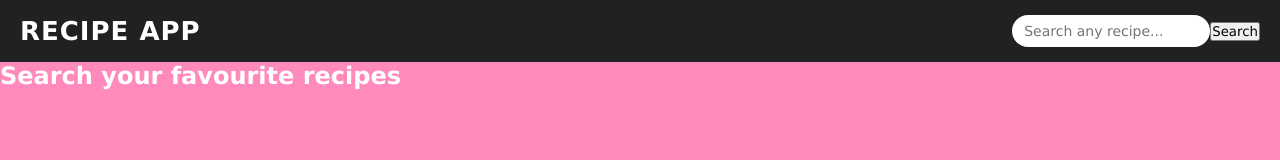
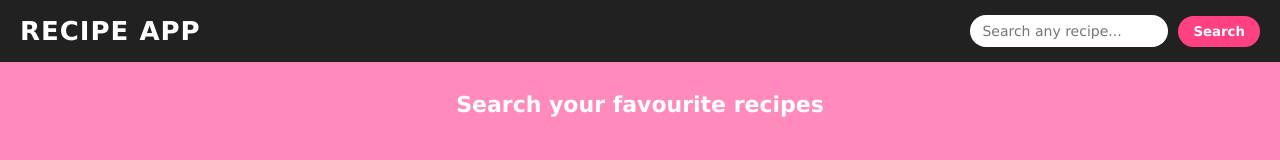
Before and after one commit to akankshatiw/recipe_app, a plain HTML site: page index.html in a window 1280 px wide. Drawn offline with Linux system fonts and the light colour scheme.

Commit message:
updated html in my repo

```diff
--- a/index.html
+++ b/index.html
@@ -9,15 +9,15 @@
 <body>
   <header class="header-nav">
     <h1>Recipe App</h1>
-    <form class="form">
+    <form class="form" onsubmit="return false;">
       <input type="text" placeholder="Search any recipe..." class="searchbox">
-      <button type="button" class="button">Search</button>
+      <button type="button" class="searchbutton">Search</button>
     </form>
   </header>
 
   <main>
     <section>
-      <div class="recipes-container">
+      <div class="recipescontainer">
         <h2>Search your favourite recipes</h2>
       </div>
     </section>
```
